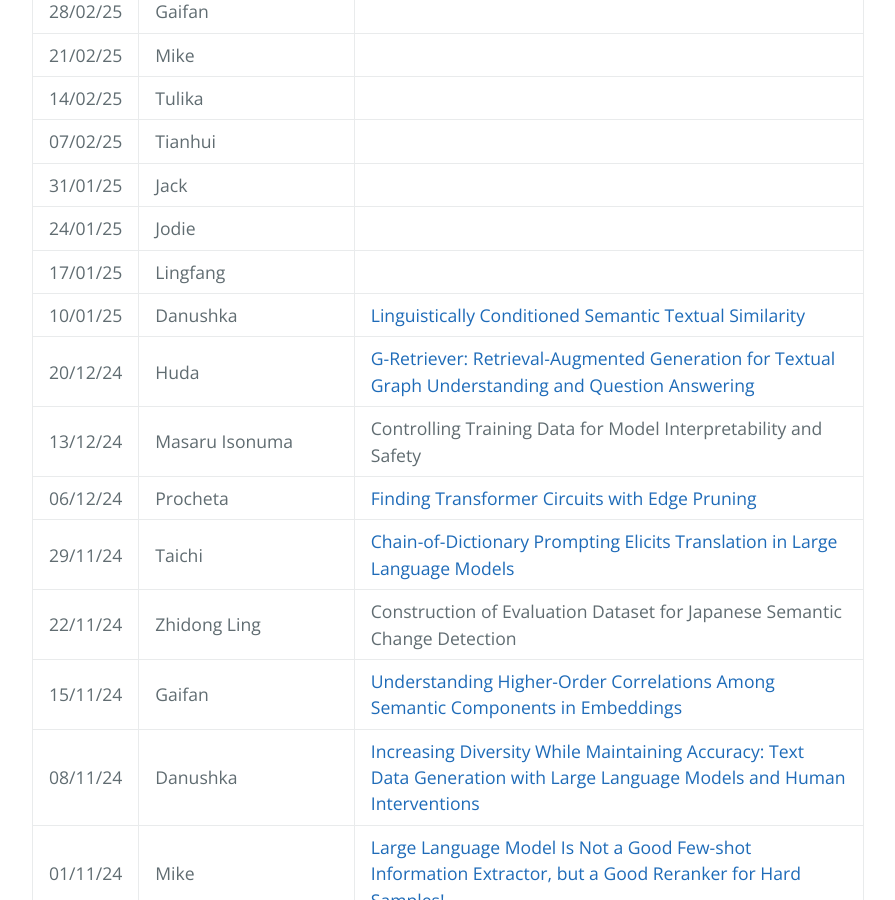
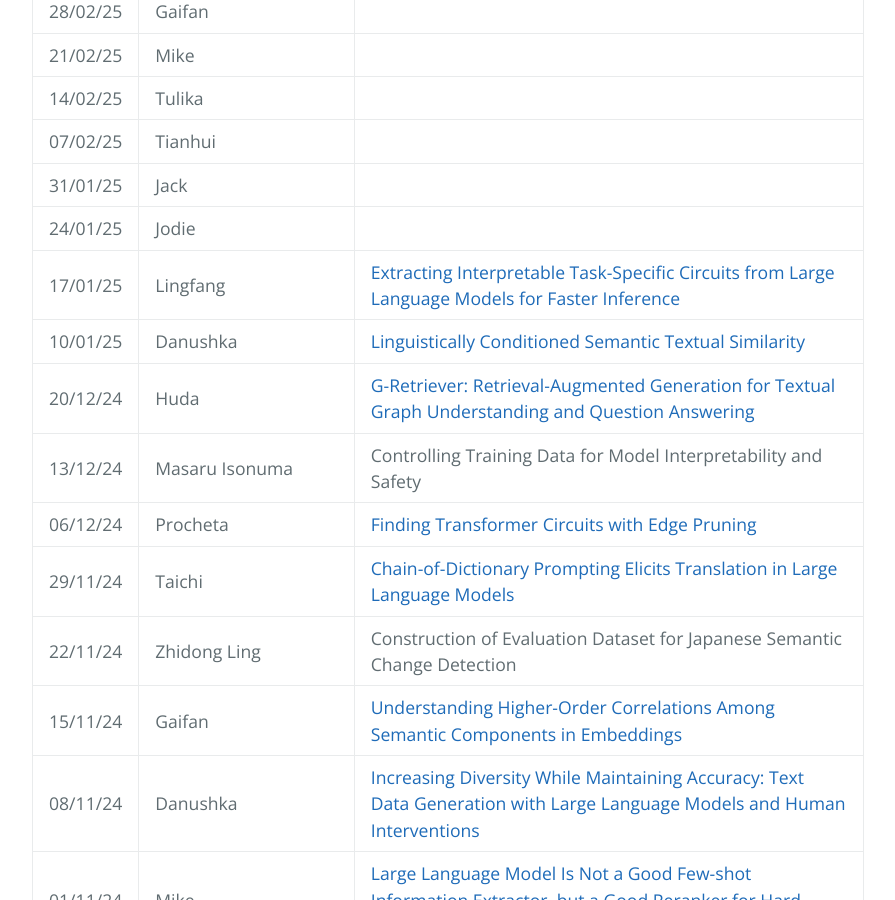
Before and after one commit to LivNLP/livnlp.github.io, a Jekyll site: the page built from reading.md, in a window 1280 px wide and 900 px high, scrolled down 715 px. Shown: the whole window, without its empty margins (192-1087 px from the left). Built offline with Jekyll 4.4.1, drawn with Linux system fonts in a browser that asks for light colours.

Commit message:
Update reading.md

```diff
--- a/reading.md
+++ b/reading.md
@@ -21,7 +21,7 @@ We meet on a weely basis to discuss recent research papers. Here is the schedule
 | 07/02/25| Tianhui |
 | 31/01/25|  Jack |
 | 24/01/25|  Jodie |
-| 17/01/25|  Lingfang |
+| 17/01/25|  Lingfang | [Extracting Interpretable Task-Specific Circuits from Large Language Models for Faster Inference](https://arxiv.org/abs/2412.15750)
 | 10/01/25| Danushka | [Linguistically Conditioned Semantic Textual Similarity](https://aclanthology.org/2024.acl-long.64/)
 | 20/12/24 | Huda | [G-Retriever: Retrieval-Augmented Generation for Textual Graph Understanding and Question Answering](https://arxiv.org/abs/2402.07630)
 | 13/12/24 | Masaru Isonuma | Controlling Training Data for Model Interpretability and Safety
```
